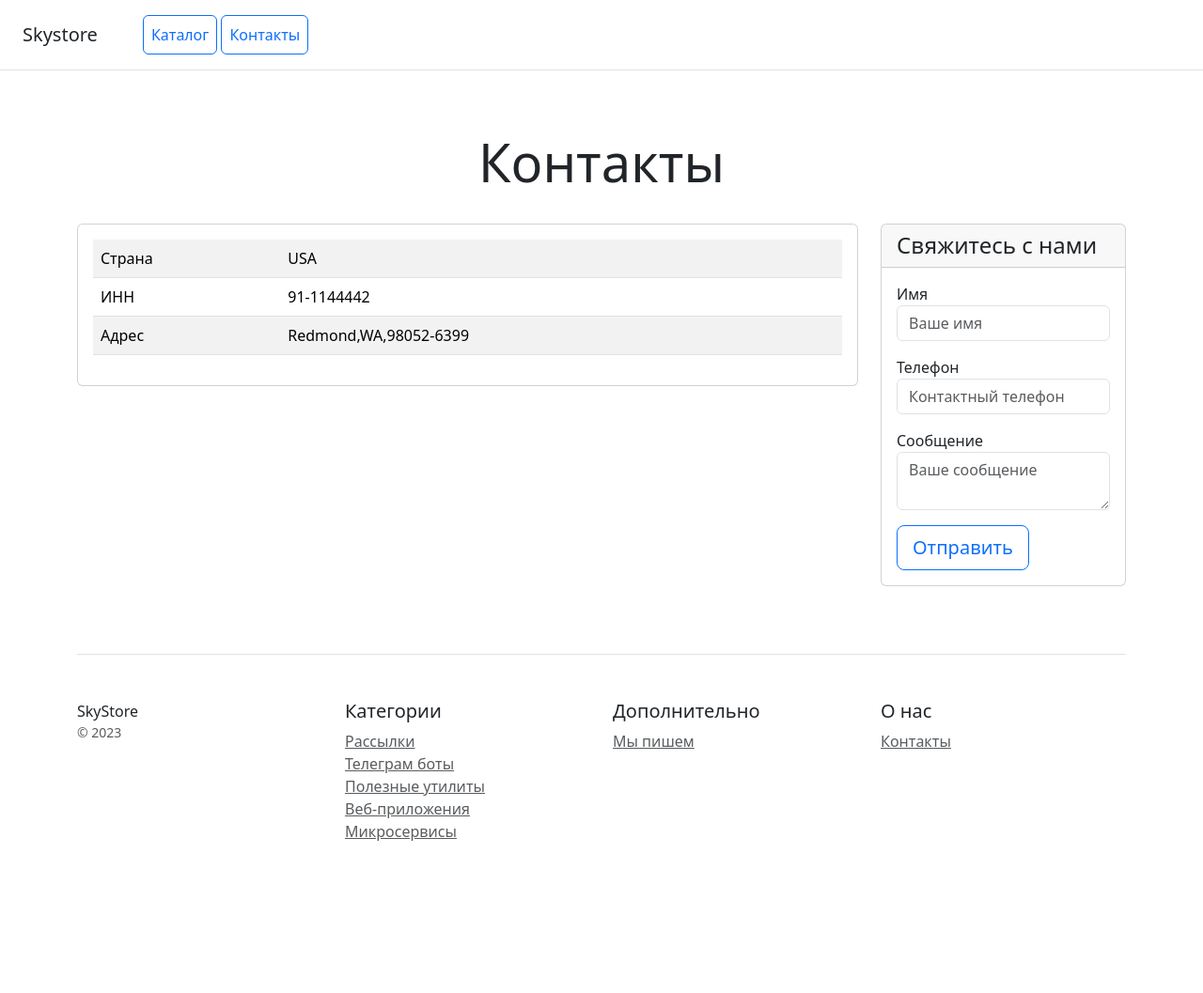
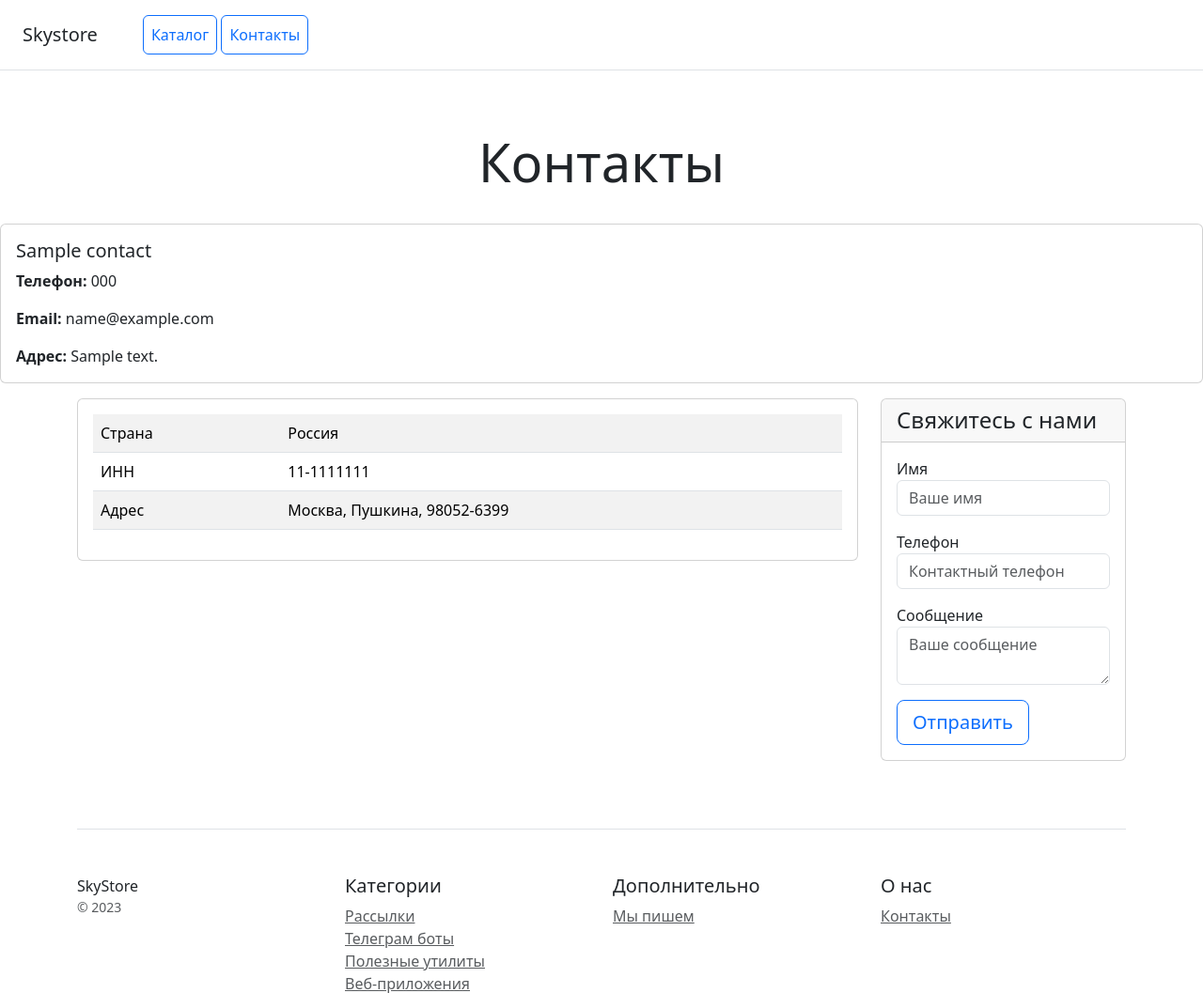
Before and after one commit to Rustem-Umerov/first_django_project, a Django app: page /contacts/ in a window 1280 px wide. Shown: the top 1057 px of the page at 94% size. Before the commit the page ends 895 px from the top, so only its background shows below. Run offline with Django 5.2, Linux system fonts and the light colour scheme; tables that the repository leaves empty hold one stand-in row (values such as "Sample post").

Commit message:
Added display of contact information to the contacts page.

```diff
--- a/catalog/templates/catalog/contacts.html
+++ b/catalog/templates/catalog/contacts.html
@@ -29,7 +29,7 @@
     {{ success_message }}
     <button type="button" class="btn-close" data-bs-dismiss="alert" aria-label="Close"></button>
 </div>
-{%endif%}
+{% endif %}
 
 {% if error_message %}
 <div class="alert alert-danger alert-dismissible fade show" role="alert">
@@ -37,6 +37,17 @@
     <button type="button" class="btn-close" data-bs-dismiss="alert" aria-label="Close"></button>
 </div>
 {% endif %}
+
+{% for contact in contacts %}
+    <div class="card mb-3">
+        <div class="card-body">
+            <h5 class="card-title">{{ contact.name }}</h5>
+            <p class="card-text"><strong>Телефон:</strong> {{ contact.phone }}</p>
+            <p class="card-text"><strong>Email:</strong> {{ contact.email }}</p>
+            <p class="card-text"><strong>Адрес:</strong> {{ contact.address }}</p>
+        </div>
+    </div>
+{% endfor %}
 
 <div class="container">
     <div class="row text-start">
@@ -46,15 +57,15 @@
                     <table class="table table-striped">
                         <tr>
                             <td class="w-25">Страна</td>
-                            <td>USA</td>
+                            <td>Россия</td>
                         </tr>
                         <tr>
                             <td class="w-25">ИНН</td>
-                            <td>91-1144442</td>
+                            <td>11-1111111</td>
                         </tr>
                         <tr>
                             <td class="w-25">Адрес</td>
-                            <td>Redmond,WA,98052-6399</td>
+                            <td>Москва, Пушкина, 98052-6399</td>
                         </tr>
                     </table>
                 </div>
--- a/catalog/views.py
+++ b/catalog/views.py
@@ -1,7 +1,9 @@
+from typing import Any
+
 from django.http import HttpRequest, HttpResponse
 from django.shortcuts import render
 
-from .models import Product
+from .models import Contact, Product
 
 
 def get_last_products(count: int) -> list[Product]:
@@ -52,7 +54,9 @@ def contacts(request: HttpRequest) -> HttpResponse:
     :return: Ответ с отрендеренным шаблоном contacts.html.
     """
 
-    context = {}
+    context: dict[str, Any] = {
+        "contacts": Contact.objects.all(),
+    }
 
     if request.method == "POST":
         name = request.POST.get("name", "").strip()
```
Also changed, not shown: catalog/migrations/0002_contact.py (added).
